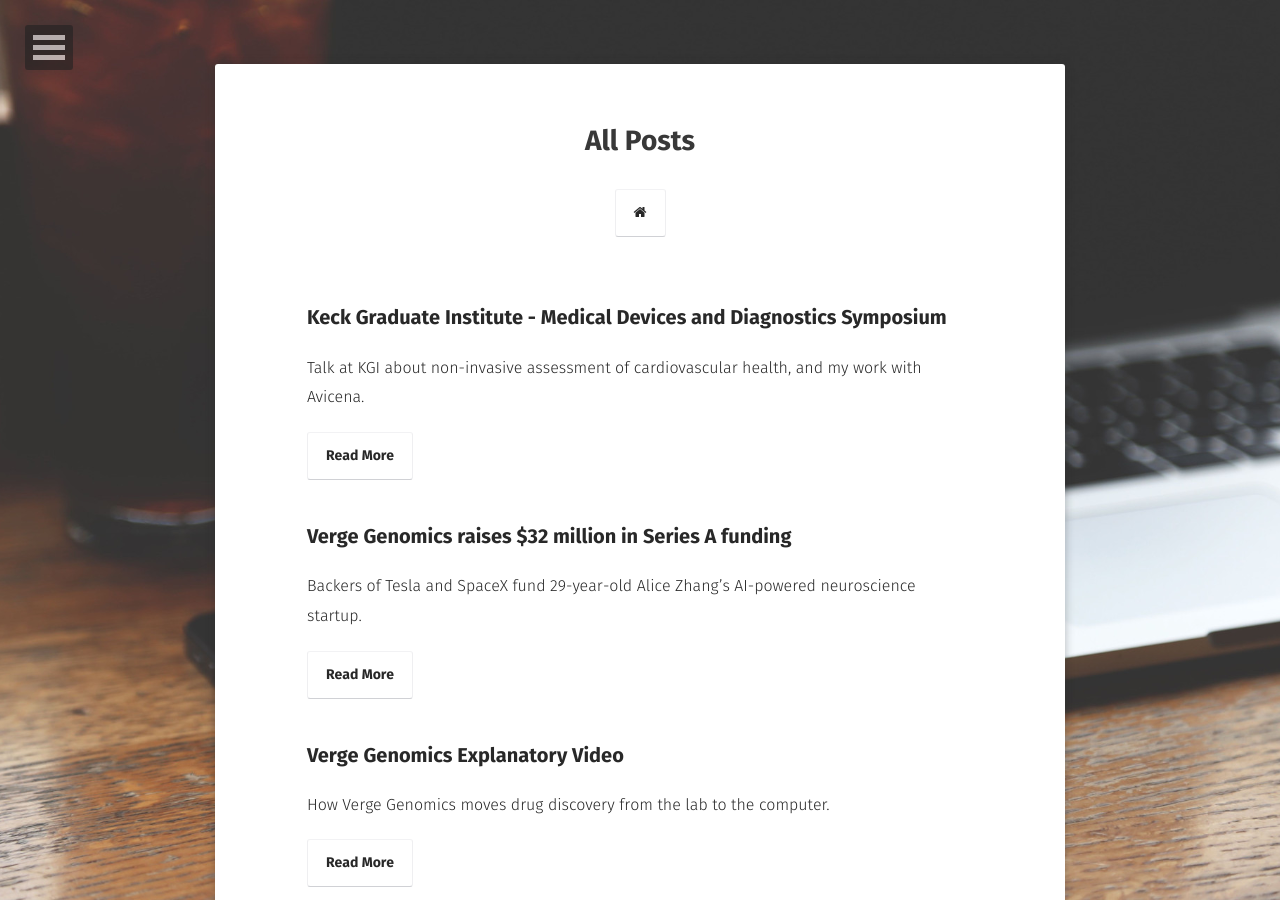
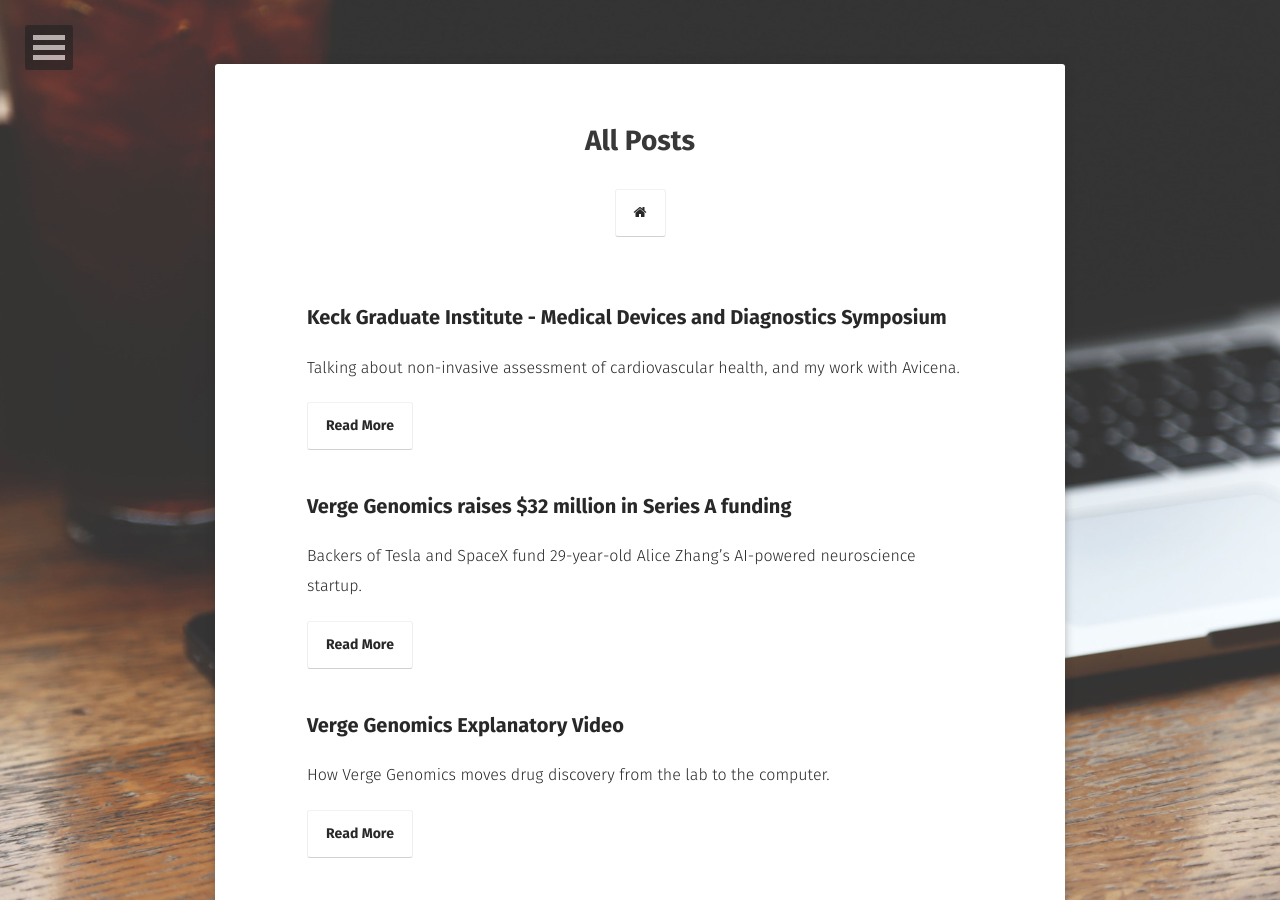
Before and after one commit to nwisn/nwisn.github.io, a Jekyll site: the page built from posts/index.md, in a window 1280 px wide and 900 px high. Built offline with Jekyll 4.4.1, drawn with Linux system fonts in a browser that asks for light colours; some web fonts are replaced.

Commit message:
KGI update

```diff
--- a/_posts/2019-02-08-KGI.md
+++ b/_posts/2019-02-08-KGI.md
@@ -2,7 +2,7 @@
 layout: post
 title:  "Keck Graduate Institute - Medical Devices and Diagnostics Symposium"
 date:   2019-02-08
-excerpt: "Talk at KGI about non-invasive assessment of cardiovascular health, and my work with Avicena."
+excerpt: "Talking about non-invasive assessment of cardiovascular health, and my work with Avicena."
 tag:
 - press release
 - video
```
